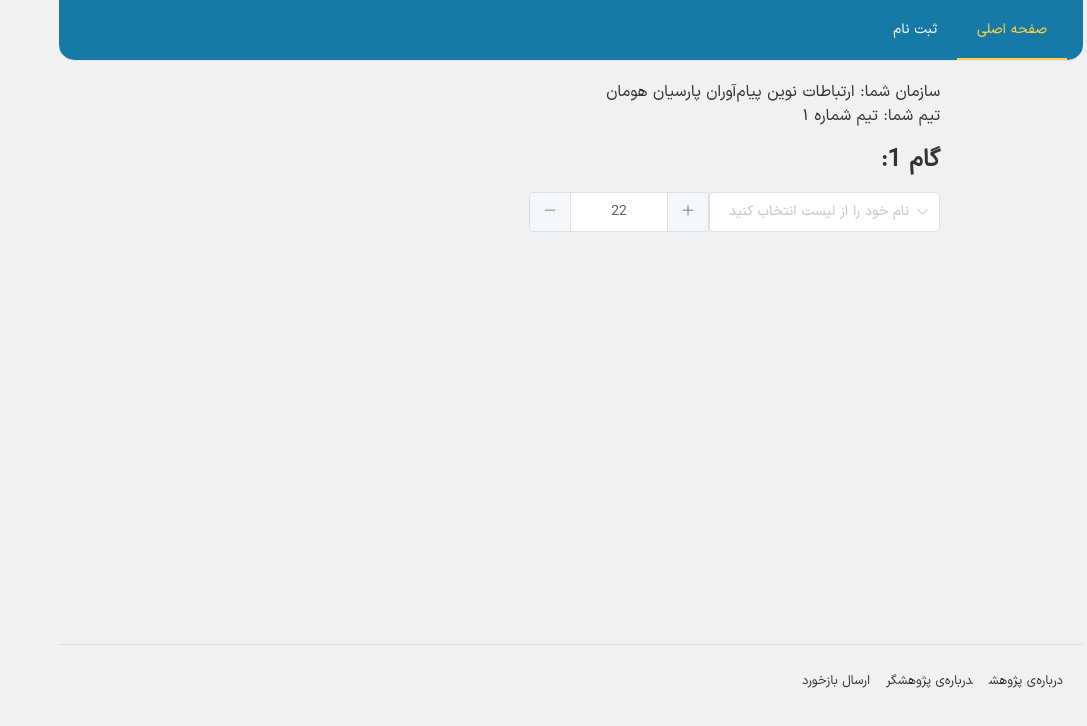
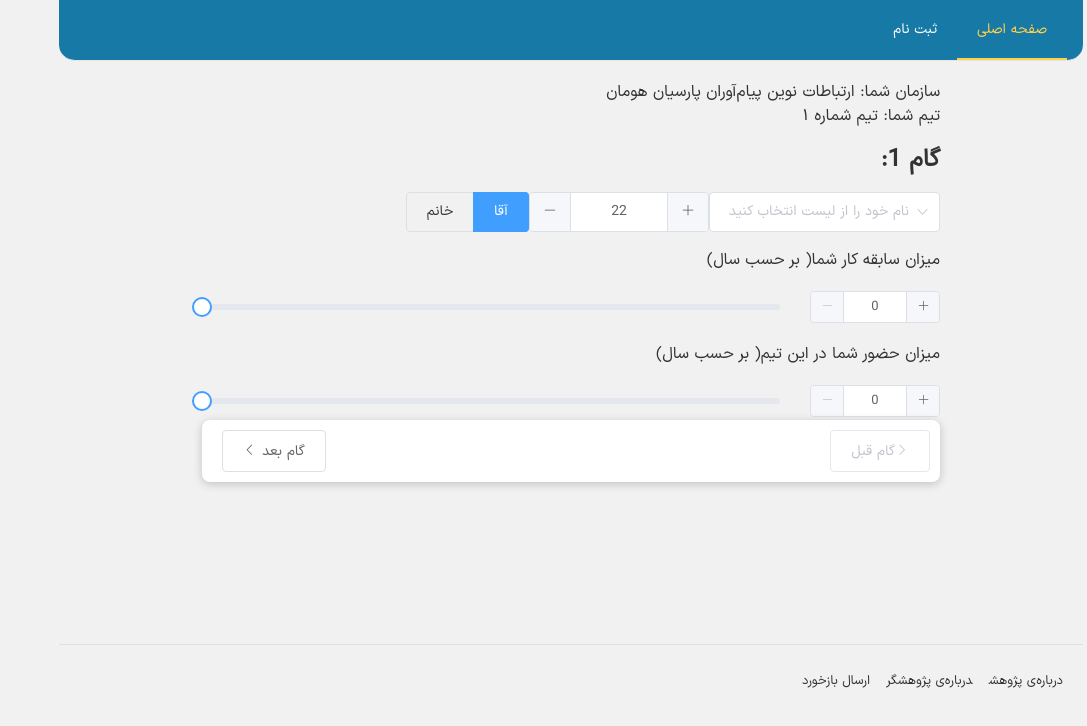
Before and after one commit to ashkantaravati/thesis-survey-app-front, a Vue app: page /participate in a window 1280 px wide. Both pictures are taken after a click on the button "من آماده ام. شروع کن". Shown: the top 726 px of the page, without its empty margins (193-1280 px from the left). Built offline with nearby package versions, Linux system fonts and the light colour scheme.

Commit message:
first steps elements in survey

```diff
--- a/src/views/Survey.vue
+++ b/src/views/Survey.vue
@@ -42,12 +42,34 @@
       :min="15"
       :max="80"
     ></el-input-number>
+    <el-radio-group v-model="answers.sex" dir="ltr">
+      <el-radio-button label="خانم"></el-radio-button>
+      <el-radio-button label="آقا"></el-radio-button>
+    </el-radio-group>
+
+    <div class="block">
+      <p>میزان سابقه کار شما( بر حسب سال)</p>
+      <el-slider v-model="answers.tenure" show-input :max="40"> </el-slider>
+    </div>
+    <div class="block">
+      <p>میزان حضور شما در این تیم( بر حسب سال)</p>
+      <el-slider v-model="answers.teamHistory" show-input :max="40">
+      </el-slider>
+    </div>
   </div>
   <div v-show="currentStep === 1"></div>
   <div v-show="currentStep === 2"></div>
   <div v-show="currentStep === 3"></div>
   <div v-show="currentStep === 4"></div>
   <div v-show="currentStep === 5"></div>
+  <div class="fix-btns-container" v-show="currentStep !== -1">
+    <el-button @click="goPrev" :disabled="currentStep !== 0 ? disabled : ''">
+      <i class="el-icon-arrow-right"></i>گام قبل
+    </el-button>
+    <el-button @click="goNext" :disabled="currentStep !== 3 ? disabled : ''">
+      گام بعد <i class="el-icon-arrow-left"></i
+    ></el-button>
+  </div>
 </template>
 
 <script>
@@ -76,6 +98,9 @@ export default defineComponent({
       answers: {
         participantId: 0,
         participantAge: 22,
+        sex: "آقا",
+        tenure: "",
+        teamHistory: "",
       },
 
       // STEP: {
```
